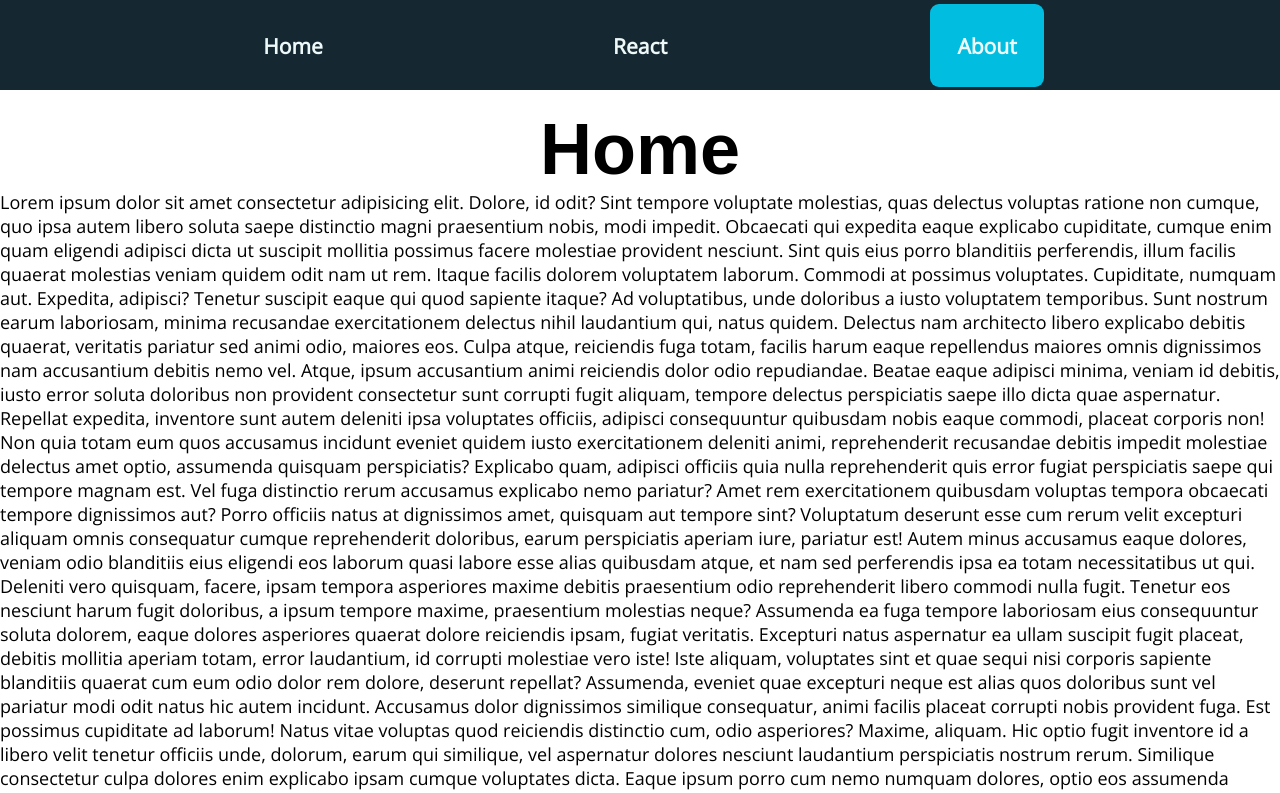
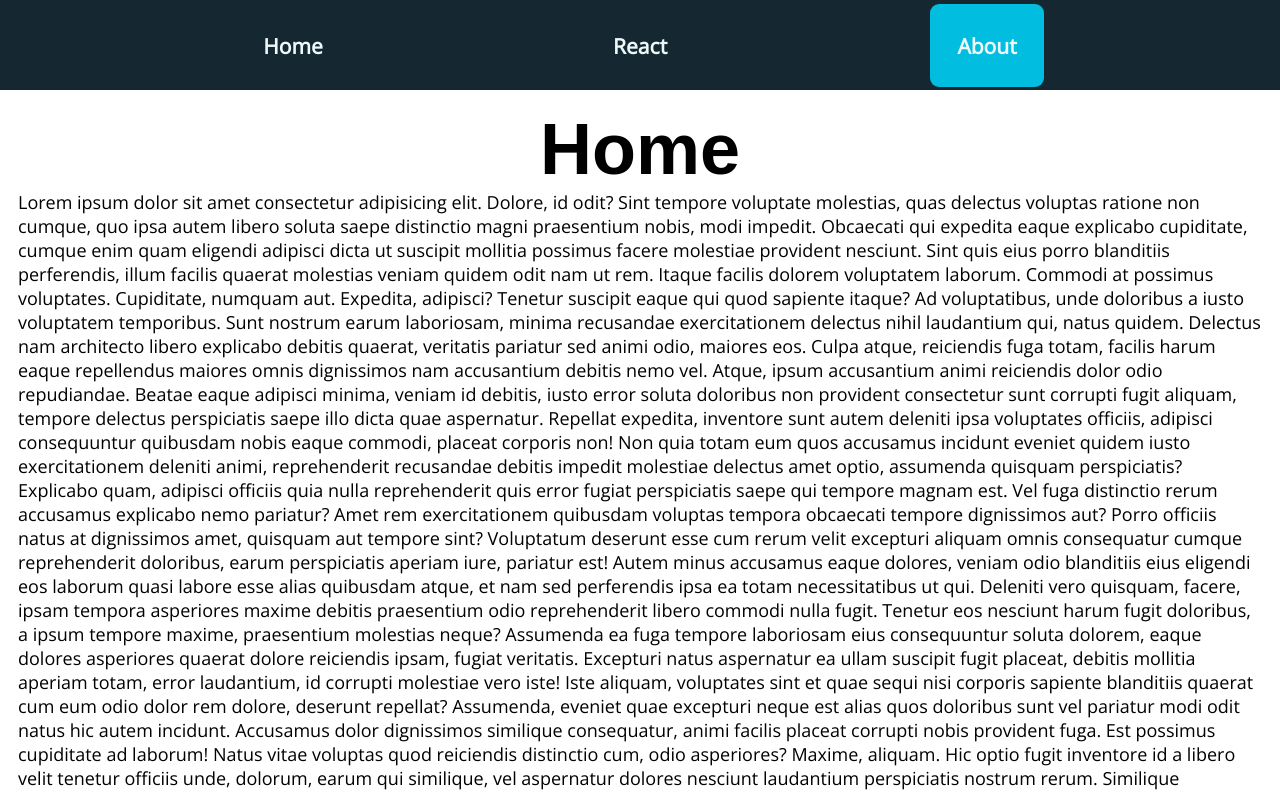
Before and after one commit to 02danieljonas/my-website, a React (Create React App) app: page / in a window 1280 px wide. Shown: the top 793 px of the page. Built offline with nearby package versions, Linux system fonts and the light colour scheme; the HTML template or start-up script is replaced by a standard one.

Commit message:
added some margin to the sections

```diff
--- a/src/Section.js
+++ b/src/Section.js
@@ -2,7 +2,7 @@ import React from "react";
 
 const Section = ({ id, innerRef, name }) => {
     return (
-        <section id={id} ref={innerRef} data-name={name}>
+        <section id={id} ref={innerRef} data-name={name} className="section">
             <h1 className="title">{name}</h1>
             {/* <div style={{ content: "", marginTop: "5rem" }}></div> */}
             Lorem ipsum dolor sit amet consectetur adipisicing elit. Dolore, id odit? Sint tempore
--- a/src/index.css
+++ b/src/index.css
@@ -64,6 +64,10 @@ main {
     margin-top: 6rem;
 }
 
+.section {
+    margin: 2rem 1rem 1rem;
+}
+
 .title {
     text-align: center;
     font-family: sans-serif;
```
